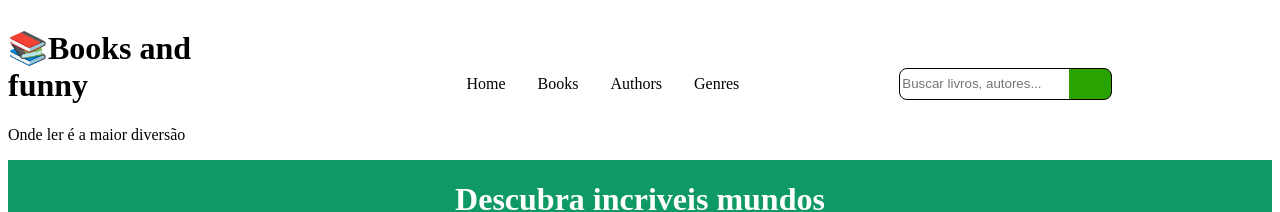
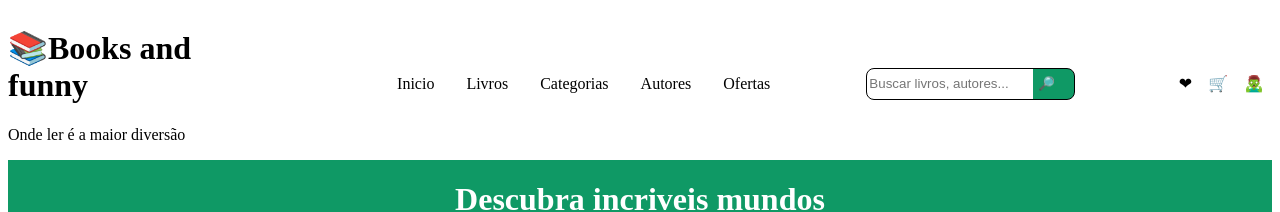
Before and after one commit to CaioGabDev/AtividadeFrontEnd-PaginaBooksFunny, a Next.js app: page /login in a window 1280 px wide. Shown: the top 212 px of the page. Built offline with nearby package versions, Linux system fonts and the light colour scheme.

Commit message:
feat: finish style header

```diff
--- a/components/Header.jsx
+++ b/components/Header.jsx
@@ -1,5 +1,6 @@
 import styles from '../styles/Header.module.css';
 import Navegation from './Navegation';
+import SectionMoji from './SectionMoji';
 
 export default function Header(){
     return (
@@ -9,8 +10,8 @@ export default function Header(){
                 <p>Onde ler é a maior diversão</p>
             </div>
             <Navegation />
-            <input className={styles.input} type="text" placeholder='Buscar livros, autores...' />
-            <img src="" alt="" />
+            <input className={styles.input} type="text" placeholder='Buscar livros, autores...        🔎' />
+            <SectionMoji />
         </header>
     );
 };
--- a/components/Navegation.jsx
+++ b/components/Navegation.jsx
@@ -5,10 +5,11 @@ export default function Navegation() {
         <div className={styles.navegation}>
         <nav>
             <ul>
-                <li>Home</li>
-                <li>Books</li>
-                <li>Authors</li>
-                <li>Genres</li>
+                <li>Inicio</li>
+                <li>Livros</li>
+                <li>Categorias</li>
+                <li>Autores</li>
+                <li>Ofertas</li>
             </ul>
         </nav>
         </div>
--- /dev/null
+++ b/components/SectionMoji.jsx
@@ -0,0 +1,11 @@
+import styles from '../styles/SectionMoji.module.css';
+
+export default function SectionMoji() {
+    return (
+        <div className={styles.sectionMoji}>
+            <p>❤</p>
+            <p>🛒</p>
+            <p>🧟‍♂️</p>
+        </div>
+    );
+}
--- a/styles/Header.module.css
+++ b/styles/Header.module.css
@@ -3,7 +3,7 @@
     flex-direction: row;
     align-items: center;
     justify-content: space-between;
-    gap: 10rem;
+    gap: 6rem;
     width: 100%;
     height: 20%;
 }
@@ -19,5 +19,5 @@
     justify-content: center;
     border-radius: 0.5rem;
     border: 1px solid #000000;
-    background-image: linear-gradient(90deg, rgb(255, 255, 255) 0, rgb(255, 255, 255) 80%, rgb(41, 163, 0) 20%);
+    background-image: linear-gradient(90deg, rgb(255, 255, 255) 0, rgb(255, 255, 255) 80%, #0f9965 20%);
 }
--- a/styles/Home.module.css
+++ b/styles/Home.module.css
@@ -20,6 +20,7 @@
 
 .painel button {
     width: 10%;
+    margin-bottom: 1rem;
     height: 2rem;
     border-radius: 0.5rem;
     border: none;
--- /dev/null
+++ b/styles/SectionMoji.module.css
@@ -0,0 +1,7 @@
+.sectionMoji{
+    display: flex;
+    justify-content: center;
+    align-items: center;
+    width: 10%;
+    gap: 1rem;
+}
```
